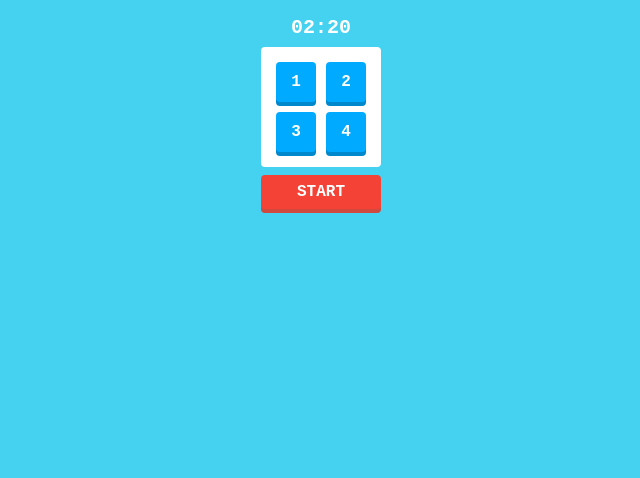
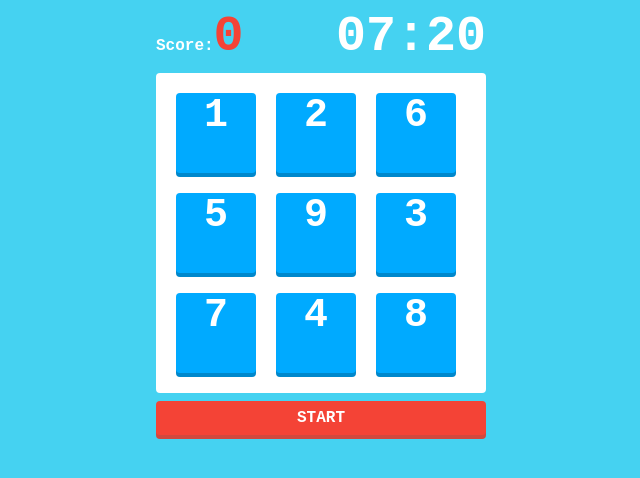
Before and after one commit to rominamarmontel/numberGame, a plain HTML site: page index.html in a window 1280 px wide. Both pictures are taken after a click on the element "START". Shown: the whole page, without its empty margins (319-959 px from the left). Drawn offline with Linux system fonts and the light colour scheme.

Commit message:
score update

```diff
--- a/css/style.css
+++ b/css/style.css
@@ -7,9 +7,19 @@ body {
 }
 
 #container {
-  /* 50px * 2 + 10px * 2 */
-  width: 120px;
-  margin: 16px auto;
+  /* 80px * 4 + 10px * 3 */
+  width: 330px;
+  margin: 0 auto;
+  padding: 0;
+}
+#score span{
+  font-size: 50px;
+  color: #f44336;
+}
+#first {
+  display: flex;
+  flex-direction: row;
+  justify-content: space-between;
 }
 
 #board {
@@ -27,31 +37,30 @@ body {
   list-style: none;
   margin: 0 0 8px;
   padding: 10px;
-  background: rgb(173, 38, 38);
+  background: rgb(232, 230, 117);
   border-radius: 4px;
+  box-shadow: 4px 4px 4px 0 #9d9110;
 }
 #board li {
   background: #00aaff;
-  width: 40px;
-  height: 40px;
-  margin: 5px;
+  width: 80px;
+  height: 80px;
+  margin: 10px;
   cursor: pointer;
   border-radius: 4px;
-  line-height: 40px;
   text-align: center;
   box-shadow: 0 4px 0 #0088cc;
+  font-size: 40px;
 }
 
 #board li.clicked {
   background: #ccc;
   box-shadow: none;
-  margin-top: 9px;
-  margin-bottom: 1px;
 }
 
 #timer {
   margin-bottom: 8px;
-  font-size: 20px;
+  font-size: 50px;
   text-align: center;
 }
 
--- a/index.html
+++ b/index.html
@@ -7,7 +7,10 @@
 </head>
 <body>
   <div id="container">
-    <div id="timer">5:00</div>
+    <div id="first">
+      <div id="score">Score:<span>0</span></div>
+      <div id="timer">10:00</div>
+    </div>
     <ul id="board">
     </ul>
     <div id="btn">START</div>
--- a/js/main.js
+++ b/js/main.js
@@ -2,6 +2,7 @@ let currentNum = 1
 
 class Card {
   constructor() {
+    this.score = 0
     this.li = document.createElement("li")
     this.li.classList.add("clicked")
     this.li.addEventListener('click', () => {
@@ -20,9 +21,10 @@ class Card {
     } else {
       currentNum = 1
     }
-    if (currentNum === 5) {
+    if (currentNum === 10) {
       clearInterval(intervalId)
       this.youWin()
+      this.displayScore()
     }
     // else {
     //   alert("You loose!")
@@ -36,13 +38,17 @@ class Card {
   youWin() {
     const board = document.getElementById("board")
     board.classList.add("win")
-    return
+  }
+  displayScore() {
+    this.score += 10
+    const scoreElement = document.getElementById("score > span")
+    scoreElement.textContent = `${this.score}`
   }
 }
 class Board {
   constructor() {
     this.cardArray = []
-    for (let i = 1; i < 5; i++) {
+    for (let i = 1; i < 10; i++) {
       this.cardArray.push(new Card(i))
     }
     this.setToBoard()
@@ -54,7 +60,7 @@ class Board {
     })
   }
   startGame() {
-    const number = [1, 2, 3, 4]
+    const number = [1, 2, 3, 4, 5, 6, 7, 8, 9]
     this.cardArray.forEach(card => {
       const num = number.splice(Math.floor(Math.random() * number.length), 1)[0]
       card.removeClicked(num)
@@ -66,7 +72,7 @@ function counter() {
   let countdown = endTime - new Date().getTime()
   if (countdown < 0) {
     clearInterval(intervalId)
-    countdown = 5 * 1000
+    countdown = 10 * 1000
     btn.disabled = false
     btn.classList.remove('inactive')
   }
@@ -78,15 +84,17 @@ function counter() {
   timer.textContent = `${secondsFormatted}:${centiFormatted}`
 }
 
+
 let endTime
 let intervalId
 const timer = document.getElementById('timer')
 const newBoard = new Board()
 const btn = document.getElementById("btn")
 
+
 btn.addEventListener("click", () => {
   newBoard.startGame()
-  endTime = new Date().getTime() + 5 * 1000
+  endTime = new Date().getTime() + 10 * 1000
 
     btn.disabled = true;
     btn.classList.add('inactive')
```
